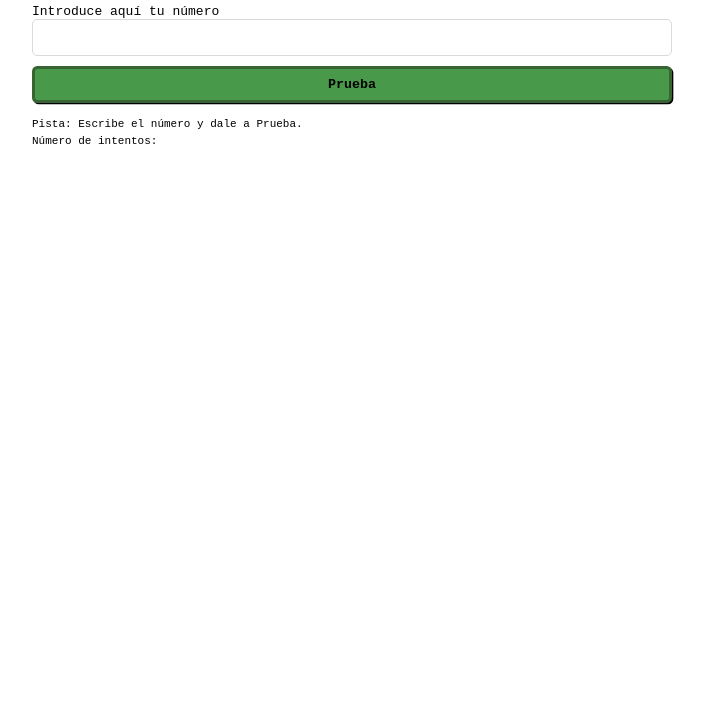
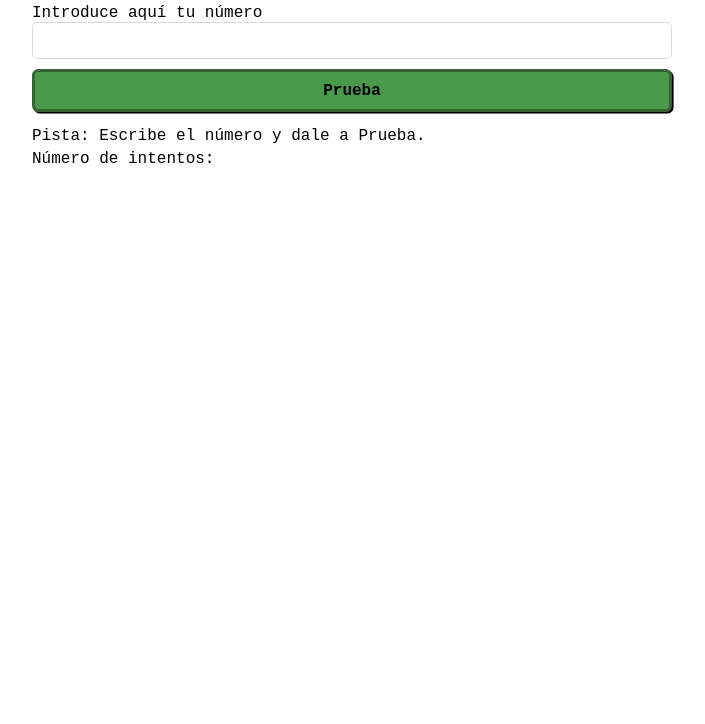
Before and after one commit to Adalab/modulo-2-evaluacion-intermedia-Laucaurin, a plain HTML site: page index.html in a window 1280 px wide. Shown: the part 76-800 px from the top of the page, without its empty margins (288-993 px from the left). Drawn offline with Linux system fonts and the light colour scheme.

Commit message:
Add review

```diff
--- a/css/main.css
+++ b/css/main.css
@@ -7,6 +7,8 @@
 .form {
     display: flex;
     flex-direction: column;
+    font-size: 16px;
+
 }
 
 .main {
@@ -21,13 +23,15 @@
 
 .p {
     padding-top: 5px;
-    font-size: 11px;
+    font-size: 16px;
+
 }
 
 .button {
     background: #49994b;
     padding: 0.6em 1.3em;
     font-weight: 900;
+    font-size: 16px;
     border: 3px solid rgb(56, 100, 52);
     border-radius: 0.4em;
     box-shadow: 0.1em 0.1em;
```
